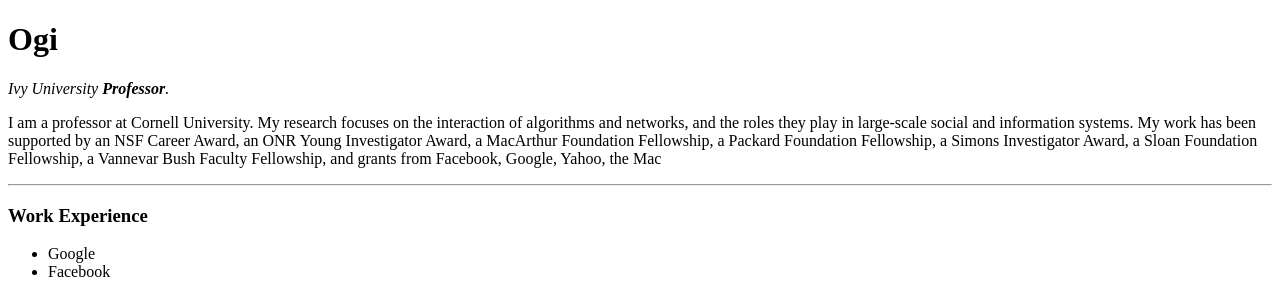
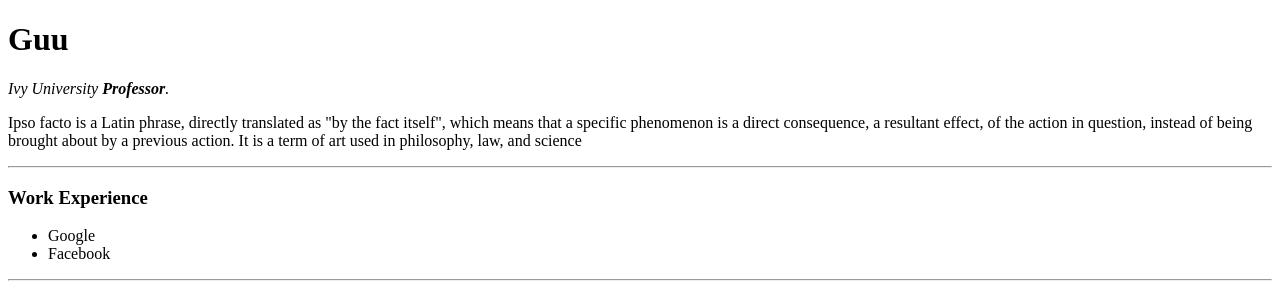
Before and after one commit to Gugano/static_bio, a plain HTML site: page index.html in a window 1280 px wide. Shown: the top 296 px of the page. Drawn offline with Linux system fonts and the light colour scheme.

Commit message:
Update index.html

```diff
--- a/index.html
+++ b/index.html
@@ -5,9 +5,9 @@
     <title>My personal site</title>
 </head>
 <body>
-    <h1>Ogi</h1>
+    <h1>Guu</h1>
     <em>Ivy University  <strong>Professor</strong>.</em>
-    <p>I am a professor at Cornell University. My research focuses on the interaction of algorithms and networks, and the roles they play in large-scale social and information systems. My work has been supported by an NSF Career Award, an ONR Young Investigator Award, a MacArthur Foundation Fellowship, a Packard Foundation Fellowship, a Simons Investigator Award, a Sloan Foundation Fellowship, a Vannevar Bush Faculty Fellowship, and grants from Facebook, Google, Yahoo, the Mac</p>
+    <p>Ipso facto is a Latin phrase, directly translated as "by the fact itself", which means that a specific phenomenon is a direct consequence, a resultant effect, of the action in question, instead of being brought about by a previous action. It is a term of art used in philosophy, law, and science</p>
     <hr>
     <h3>Work Experience</h3>
     <ul>
```
